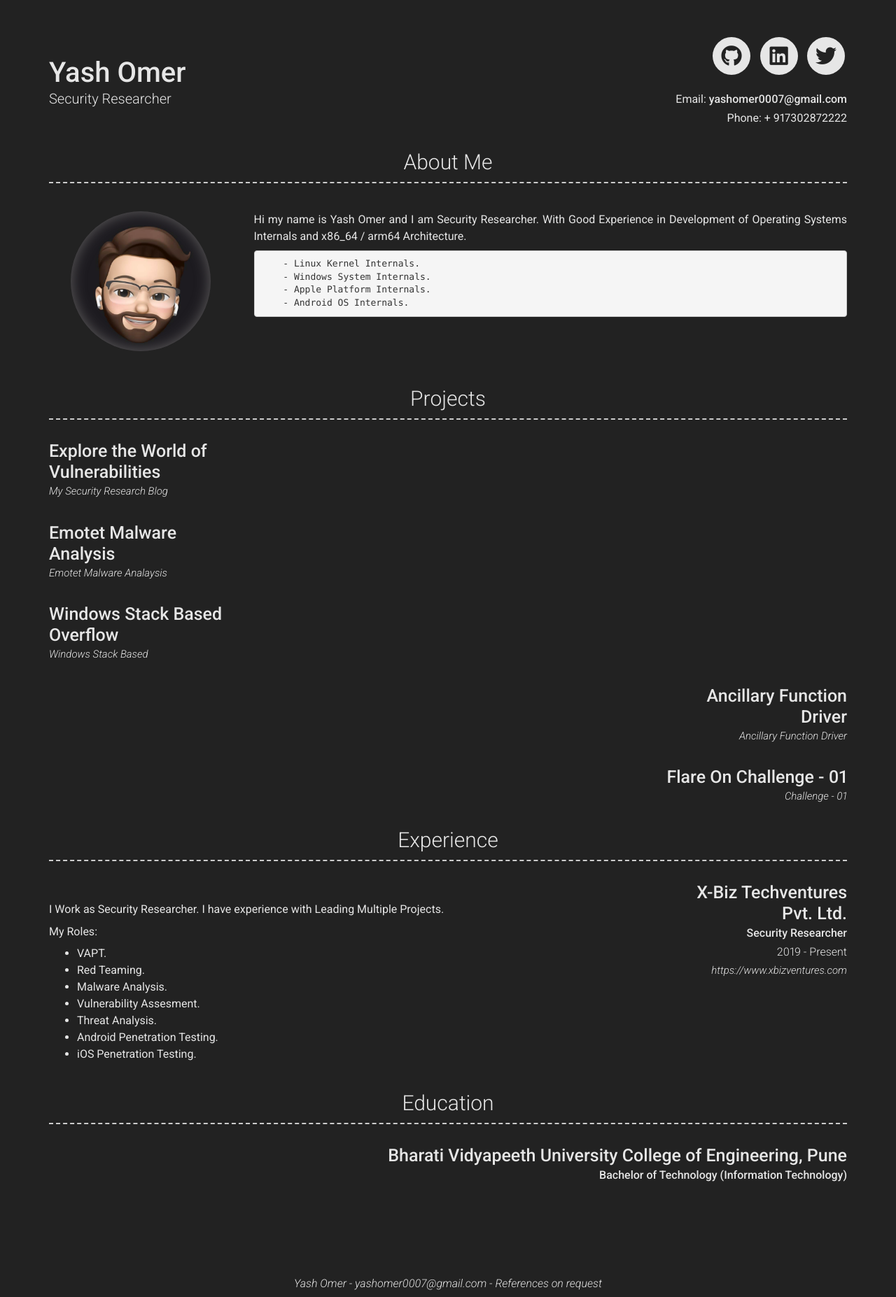
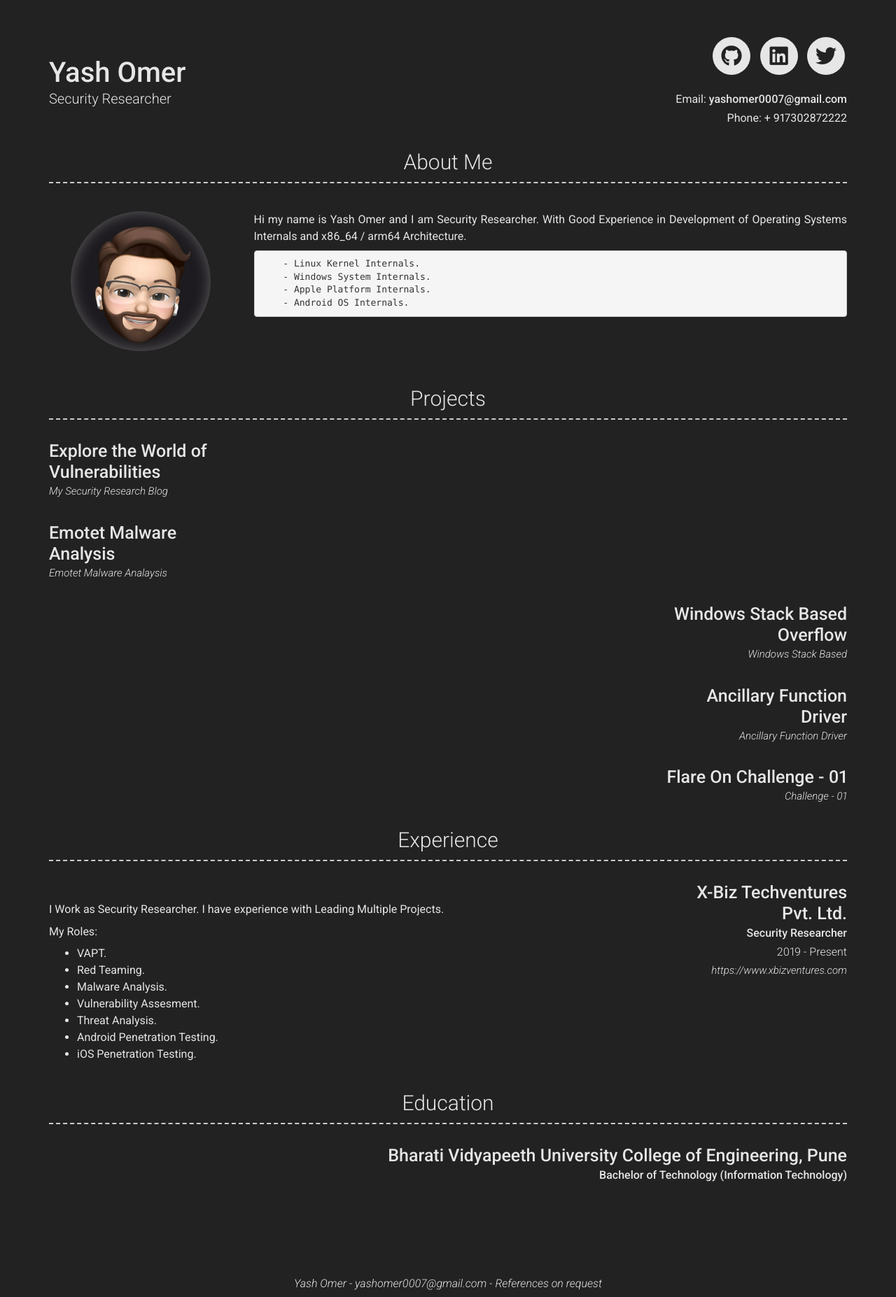
Before and after one commit to yashomer1994/Resume, a Jekyll site: the page built from index.md, in a window 1280 px wide. Shown: the whole page at 70% size. Built offline with Jekyll 4.4.1, drawn with Linux system fonts in a browser that asks for light colours; nearby versions of some CDN libraries.

Commit message:
Update _config.yml

```diff
--- a/_config.yml
+++ b/_config.yml
@@ -76,7 +76,7 @@ content:
         link_text: Emotet Malware Analaysis
 
         content:
-      - layout: centre
+      - layout: right
         title: Windows Stack Based Overflow
         icon: fab fa-github
         link: https://yashomer1994.github.io/yash007.github.io/c/c++/asssembly/2021/01/11/Windows-Stack-Buffer-Overflow.html
```
